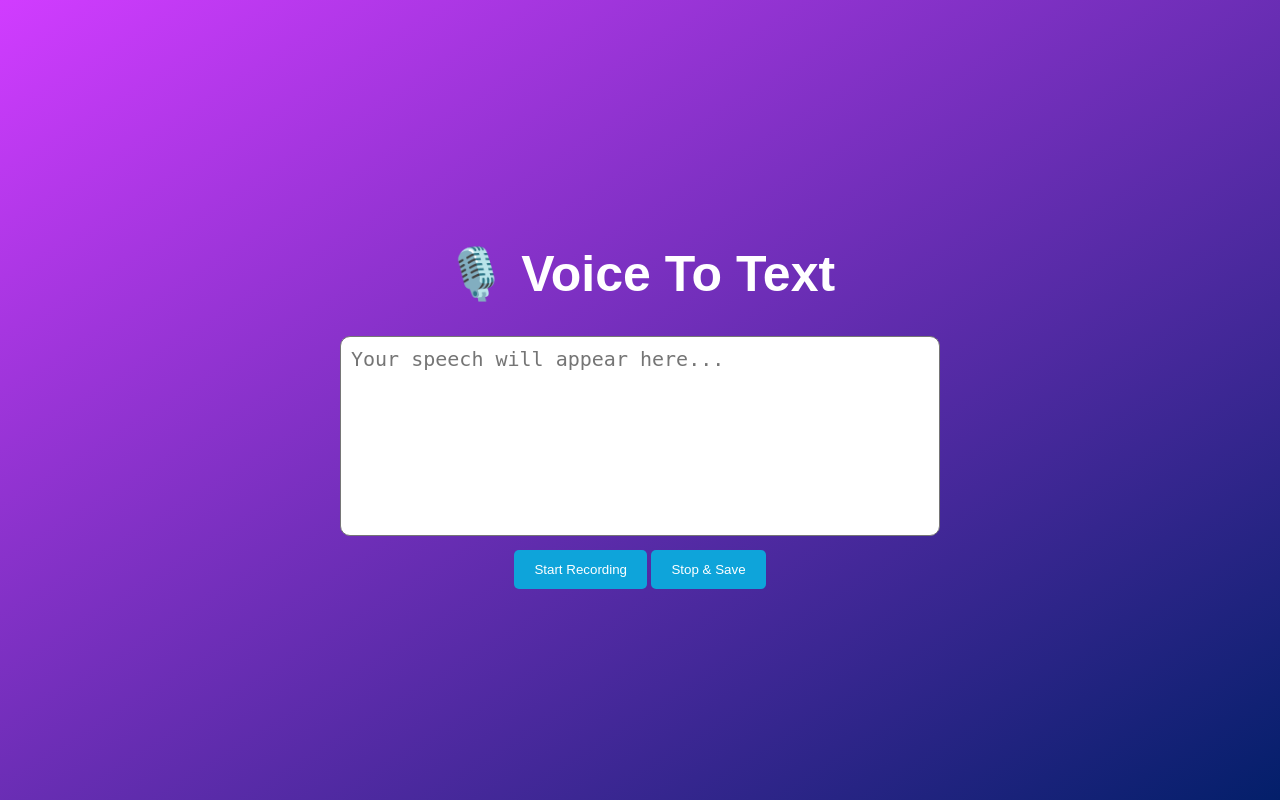
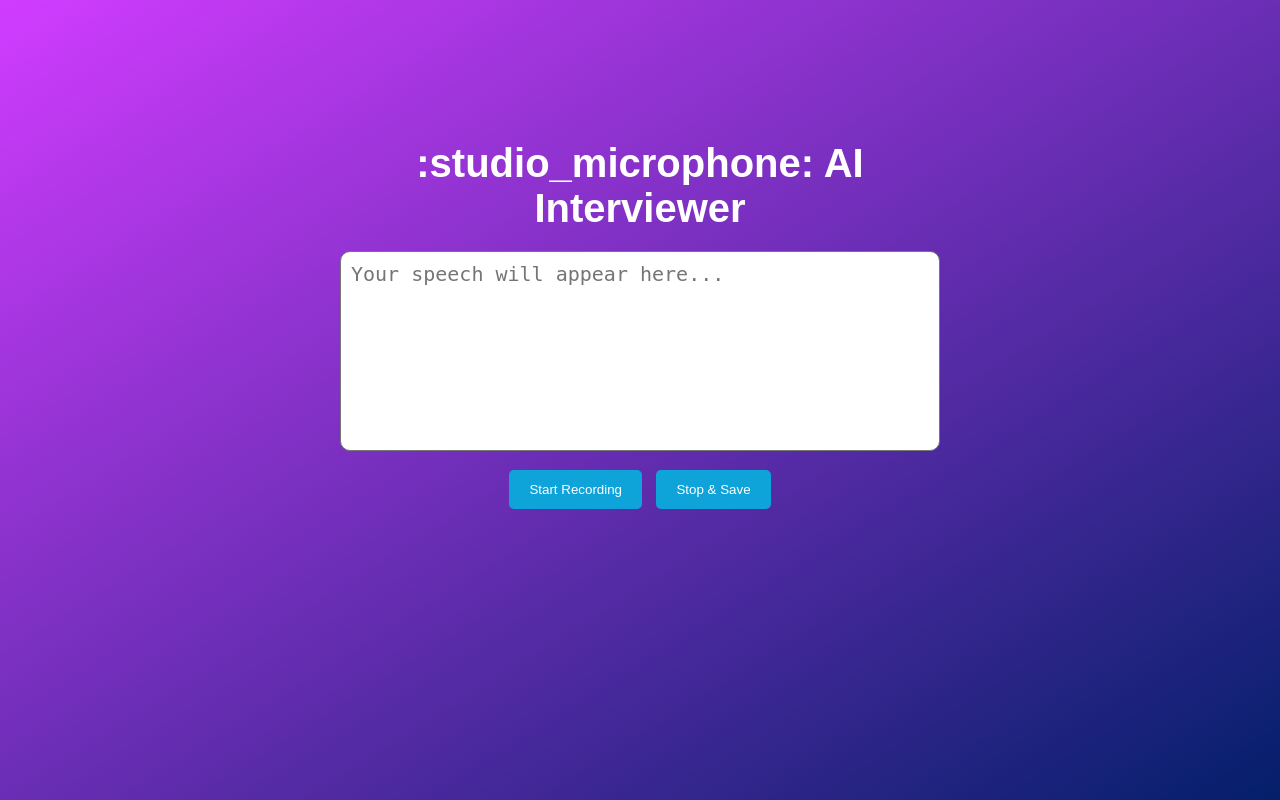
Before and after one commit to Y-Jain/AI_INTERVIEW, a Flask app: page / in a window 1280 px wide. Run offline with Flask 3, Linux system fonts and the light colour scheme.

Commit message:
Second Commit

```diff
--- a/static/script.js
+++ b/static/script.js
@@ -1,11 +1,33 @@
 const convert_text = document.getElementById("convert_text");
 const startBtn = document.getElementById("click_to_convert");
 const stopBtn = document.getElementById("stop_recording");
+const cameraFeed = document.getElementById("camera_feed");
 
 let recognition;
 let mediaRecorder;
 let audioChunks = [];
 let finalTranscript = "";
+
+// Disable Start button until camera loads
+startBtn.disabled = true;
+
+// Prompt for camera access immediately on page load
+window.addEventListener("load", async () => {
+  if (navigator.mediaDevices && navigator.mediaDevices.getUserMedia) {
+    try {
+      const stream = await navigator.mediaDevices.getUserMedia({ video: true });
+      cameraFeed.srcObject = stream;
+      cameraFeed.style.display = "block";
+      startBtn.disabled = false;
+    } catch (error) {
+      alert("Camera access is required to use this app.");
+      startBtn.disabled = true;
+    }
+  } else {
+    alert("Your browser does not support accessing the camera.");
+    startBtn.disabled = true;
+  }
+});
 
 startBtn.addEventListener("click", async () => {
   window.SpeechRecognition = window.webkitSpeechRecognition;
@@ -58,6 +80,6 @@ stopBtn.addEventListener("click", async () => {
 
     startBtn.disabled = false;
     stopBtn.disabled = true;
-    convert_text.value = ""; // Optional: reset text box
+    convert_text.value = "";
   };
 });
--- a/static/style.css
+++ b/static/style.css
@@ -1,11 +1,61 @@
-*,*::after,*:before{
+/* *,*::after,*:before {
     -webkit-box-sizing: border-box;
     -moz-box-sizing: border-box;
     -ms-box-sizing: border-box;
     box-sizing: border-box;
 }
+body {
+    font-family: arial;
+    font-size: 16px;
+    margin: 0;
+    background: linear-gradient(to right bottom, #d13cff, #031f6a);
+    display: flex;
+    align-items: center;
+    justify-content: center;
+    min-height: 100vh;
+    color: #000;
+}
+.voice-to-text {
+    width: 600px;
+    text-align: center;
+}
+#convert_text {
+    width: 100%;
+    height: 200px;
+    border-radius: 10px;
+    resize: none;
+    padding: 10px;
+    font-size: 20px;
+    margin-bottom: 10px;
+}
+h1 {
+    font-size: 50px;
+    color: #fff;
+}
+button {
+    padding: 12px 20px;
+    background: #0ea4da;
+    border: 0;
+    border-radius: 5px;
+    cursor: pointer;
+    color: #fff;
+}
+#camera_feed {
+    width: 100%;
+    max-width: 600px;
+    height: auto;
+    margin-top: 15px;
+    border-radius: 10px;
+    border: 3px solid #fff;
+    display: none;
+} */
+
+
+*,*::after,*:before{
+    box-sizing: border-box;
+}
 body{
-    font-family: arial;
+    font-family: Arial, sans-serif;
     font-size: 16px;
     margin: 0;
     background: linear-gradient(to right bottom, #d13cff, #031f6a);
@@ -18,7 +68,6 @@ body{
 .voice-to-text{
     width: 600px;
     text-align: center;
-
 }
 #convert_text{
     width: 100%;
@@ -30,8 +79,9 @@ body{
     margin-bottom: 10px;
 }
 h1{
-    font-size: 50px;
+    font-size: 40px;
     color: #fff;
+    margin-bottom: 20px;
 }
 button{
     padding: 12px 20px;
@@ -40,4 +90,11 @@ button{
     border-radius: 5px;
     cursor: pointer;
     color: #fff;
+    margin: 5px;
 }
+#warning_message {
+    display: none;
+    color: red;
+    font-size: 18px;
+    font-weight: bold;
+}
--- a/templates/index.html
+++ b/templates/index.html
@@ -1,19 +1,23 @@
 <!DOCTYPE html>
 <html lang="en">
 <head>
-  <meta charset="UTF-8" />
-  <meta name="viewport" content="width=device-width, initial-scale=1.0"/>
-  <link rel="stylesheet" href="{{ url_for('static', filename='style.css') }}">
-  <title>Voice To Text</title>
+    <meta charset="UTF-8">
+    <title>AI Interviewer</title>
+    <link rel="stylesheet" href="{{ url_for('static', filename='style.css') }}">
 </head>
 <body>
-  <div class="voice-to-text">
-    <h1>🎙️ Voice To Text</h1>
+<div class="voice-to-text">
+    <h1>:studio_microphone: AI Interviewer</h1>
     <textarea name="text" id="convert_text" rows="10" cols="50" placeholder="Your speech will appear here..."></textarea>
     <br />
     <button id="click_to_convert">Start Recording</button>
     <button id="stop_recording" disabled>Stop & Save</button>
-  </div>
-  <script src="{{ url_for('static', filename='script.js') }}"></script>
+    <br /><br />
+    <!-- Camera Section -->
+    <video id="camera_feed" autoplay playsinline></video>
+    <!-- Loader -->
+    <div id="loader" style="display:none;">Thinking...</div>
+</div>
+<script src="{{ url_for('static', filename='script.js') }}"></script>
 </body>
 </html>
```
Also changed, not shown: transcripts.json (+60 -0 lines), app.py (line endings or trailing spaces), 8 other files.
